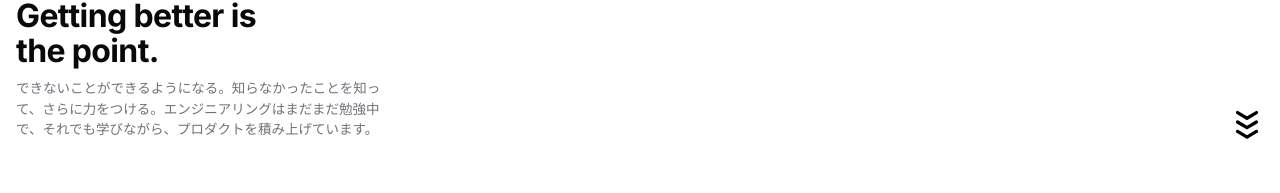
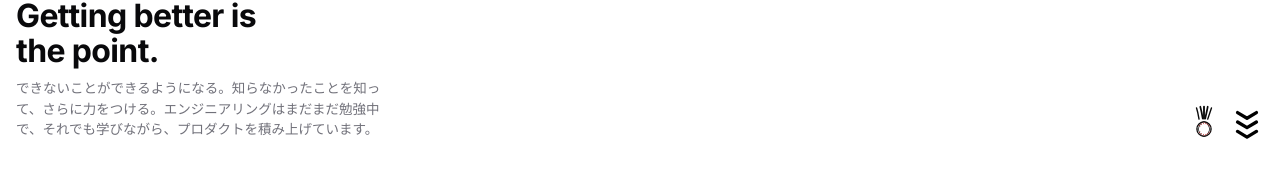
Before and after one commit to ukir-rrrr/my-blog-site, a Next.js app: page /about in a window 1280 px wide. Shown: the part 550-743 px from the top of the page. Built offline with nearby package versions, Linux system fonts and the light colour scheme.

Commit message:
Add falling baseball SVG beside About triple chevron hint
Top speed trails, white ball with red stitches; shared bounce group animation.

Co-authored-by: ukir-rrrr <ukir-rrrr@users.noreply.github.com>

```diff
--- a/src/app/about/page.tsx
+++ b/src/app/about/page.tsx
@@ -1,5 +1,74 @@
 import Image from 'next/image'
 import Layout from '@/components/layout'
+
+function AboutFallingBaseball() {
+  return (
+    <svg
+      className="h-9 w-9 shrink-0"
+      viewBox="0 0 44 58"
+      fill="none"
+      xmlns="http://www.w3.org/2000/svg"
+      aria-hidden
+    >
+      <path
+        d="M10 8 C12 14 13 20 14 26"
+        stroke="#0a0a0a"
+        strokeWidth="2.25"
+        strokeLinecap="round"
+      />
+      <path
+        d="M16 6 C18 13 19 19 20 25"
+        stroke="#0a0a0a"
+        strokeWidth="2.75"
+        strokeLinecap="round"
+      />
+      <path
+        d="M22 6 C22 13 22 19 22 25"
+        stroke="#0a0a0a"
+        strokeWidth="3"
+        strokeLinecap="round"
+      />
+      <path
+        d="M28 6 C27 13 25 19 24 25"
+        stroke="#0a0a0a"
+        strokeWidth="2.75"
+        strokeLinecap="round"
+      />
+      <path
+        d="M34 8 C32 14 30 20 28 26"
+        stroke="#0a0a0a"
+        strokeWidth="2.25"
+        strokeLinecap="round"
+      />
+
+      <circle cx="22" cy="42" r="11.5" fill="#ffffff" stroke="#0a0a0a" strokeWidth="2" />
+      <path
+        d="M12.5 42 C15 34 19 30 22 30 C25 30 29 34 31.5 42"
+        stroke="#0a0a0a"
+        strokeWidth="1.35"
+        strokeLinecap="round"
+      />
+      <path
+        d="M12.5 42 C15 50 19 54 22 54 C25 54 29 50 31.5 42"
+        stroke="#0a0a0a"
+        strokeWidth="1.35"
+        strokeLinecap="round"
+      />
+      <path
+        d="M14 36 L15.2 37.4 M17 33.5 L18.1 35 M20.5 32 L21.4 33.6 M24 32 L24.9 33.6 M27 33.5 L28.1 35 M30 36 L31.2 37.4"
+        stroke="#b91c1c"
+        strokeWidth="1.1"
+        strokeLinecap="round"
+      />
+      <path
+        d="M14 48 L15.2 46.6 M17 50.5 L18.1 49 M20.5 52 L21.4 50.4 M24 52 L24.9 50.4 M27 50.5 L28.1 49 M30 48 L31.2 46.6"
+        stroke="#b91c1c"
+        strokeWidth="1.1"
+        strokeLinecap="round"
+      />
+    </svg>
+  )
+}
 
 function AboutTripleChevron() {
   const chevrons = [
@@ -10,7 +79,7 @@ function AboutTripleChevron() {
 
   return (
     <svg
-      className="about-quiet-bounce-arrow h-[2.125rem] w-[2.125rem] text-black dark:text-black"
+      className="h-[2.125rem] w-[2.125rem] shrink-0 text-black dark:text-black"
       viewBox="0 0 56 72"
       fill="none"
       xmlns="http://www.w3.org/2000/svg"
@@ -68,7 +137,10 @@ export default function AboutPage() {
           className="about-quiet-scroll-hint pointer-events-none absolute bottom-8 right-0 md:bottom-10"
           aria-hidden
         >
-          <AboutTripleChevron />
+          <div className="about-quiet-bounce-arrow flex items-end gap-1.5 sm:gap-2">
+            <AboutFallingBaseball />
+            <AboutTripleChevron />
+          </div>
         </div>
       </div>
 
```
